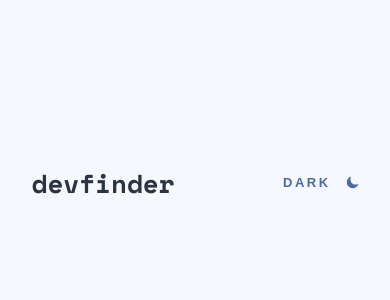
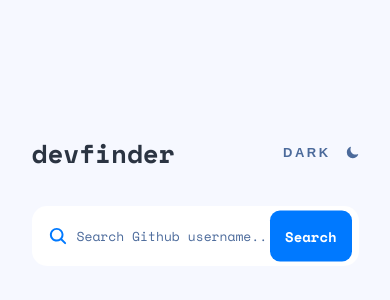
Before and after one commit to gfunk77/react-fem, a React (Vite) app in the folder github-user-search/: page / in a window 390 px wide. Shown: the part 222-522 px from the top of the page. Built offline with nearby package versions, Linux system fonts and the light colour scheme.

Commit message:
search mobile

```diff
--- a/github-user-search/src/App.jsx
+++ b/github-user-search/src/App.jsx
@@ -1,4 +1,4 @@
-import { Header } from './components/index';
+import { Header, Search } from './components/index';
 import usePreferredTheme from './hooks/usePreferredTheme';
 
 function App() {
@@ -8,6 +8,7 @@ function App() {
     <main className={`main ${theme}`}>
       <div className="container">
         <Header theme={theme} changeTheme={toggleTheme} />
+        <Search theme={theme} />
       </div>
     </main>
   );
--- /dev/null
+++ b/github-user-search/src/components/Search.jsx
@@ -0,0 +1,15 @@
+import './search.css';
+import { IoSearch } from 'react-icons/io5';
+
+function Search({ theme }) {
+  return (
+    <form>
+      <div className="search-container">
+        <IoSearch className="search-icon" />
+        <input className={theme} type="text" placeholder="Search Github username..." />
+        <button className="search-btn">Search</button>
+      </div>
+    </form>
+  );
+}
+export default Search;
--- a/github-user-search/src/components/index.jsx
+++ b/github-user-search/src/components/index.jsx
@@ -1 +1,2 @@
 export { default as Header } from './Header';
+export { default as Search } from './Search';
--- /dev/null
+++ b/github-user-search/src/components/search.css
@@ -0,0 +1,63 @@
+.search-container {
+  position: relative;
+}
+
+input {
+  width: 100%;
+  height: 60px;
+  border-radius: var(--radius);
+  border: none;
+  font-family: inherit;
+  padding-left: 3rem;
+  font-size: 0.866rem;
+}
+
+input.dark {
+  background-color: var(--dark-theme-light-bg);
+}
+
+input.dark::placeholder {
+  color: var(--dark-theme-text-primary);
+}
+
+input.light::placeholder {
+  color: var(--light-theme-text-primary);
+}
+
+input:focus {
+  outline: var(--blue) auto 1px;
+}
+
+.search-icon,
+.search-btn {
+  position: absolute;
+  top: 50%;
+  transform: translateY(-50%);
+}
+
+.search-btn {
+  right: 0;
+  margin: 0 7px;
+  border: transparent;
+  border-radius: 10px;
+  padding: 1.07em;
+  background-color: var(--blue);
+  color: #fff;
+  font-family: inherit;
+  font-size: 14px;
+  font-weight: var(--font-weight-bold);
+}
+
+.search-btn:hover {
+  cursor: pointer;
+  background-color: #60abff;
+}
+
+.search-icon {
+  left: 0;
+  margin-left: 16px;
+  margin-right: 7px;
+  width: 20px;
+  height: 20px;
+  color: var(--blue);
+}
--- a/github-user-search/src/index.css
+++ b/github-user-search/src/index.css
@@ -2,18 +2,21 @@
   --font-family: 'Space Mono', monospace;
   --font-weight-regular: 400;
   --font-weight-bold: 700;
-  --light-theme-blue: #0079ff;
   --light-theme-dark-bg: #f6f8ff;
   --light-theme-light-bg: #fefefe;
   --light-theme-text-primary: #4b6a9b;
   --light-theme-text-dark: #2b3442;
   --light-theme-text-secondary: #697c9a;
 
-  --dark-theme-blue: #0079ff;
   --dark-theme-dark-bg: #141d2f;
   --dark-theme-light-bg: #1e2a47;
   --dark-theme-text-primary: #ffffff;
   --dark-theme-text-hover: #90a4d4;
+
+  --blue: #0079ff;
+  --btn-hover: #60abff;
+
+  --radius: 15px;
 }
 
 html {
```
